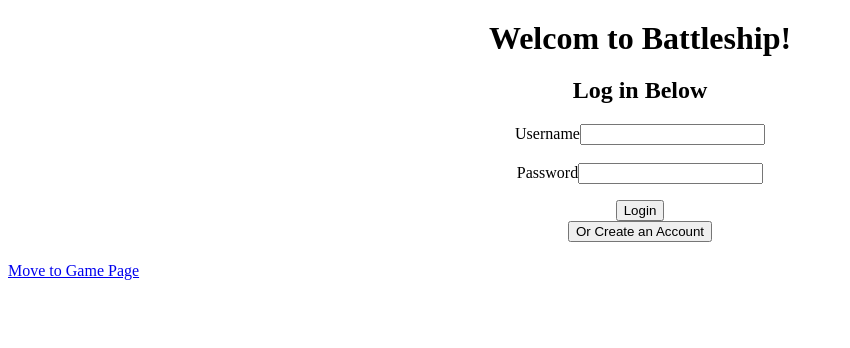
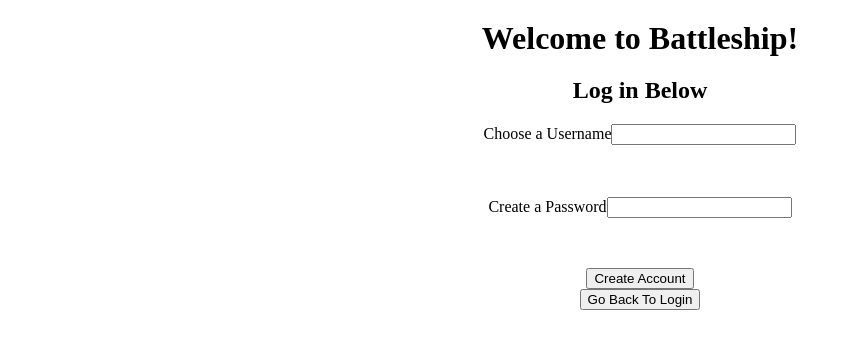
Before and after one commit to pmorrow98/Battleship, a plain HTML site: page index.html in a window 1280 px wide. Both pictures are taken after a click on the button "Or Create an Account". Shown: the whole page, without its empty margins (0-850 px from the left). Drawn offline with nearby package versions, Linux system fonts and the light colour scheme; no server answers.

Commit message:
Login page functionality works and passes on to game page

```diff
--- a/index.html
+++ b/index.html
@@ -8,10 +8,9 @@
     </head>
 
     <body>
-        <h1>Welcom to Battleship!</h1>
+        <h1>Welcome to Battleship!</h1>
         <h2>Log in Below</h2>
         <div id = "loginarea"></div>
-        <a href = "game.html">Move to Game Page</a>
         <script type= "module" src = "login.js"></script>
         <script src="node_modules/axios/dist/axios.js"></script>
     </body>
--- a/login.js
+++ b/login.js
@@ -1,11 +1,10 @@
 let usernames = [];
+let usernameavailable = false;
 
 const renderLogin = function(){
     let area_div = document.getElementById("loginarea");
     area_div.innerHTML = "";
     let form = document.createElement("form");
-    //form.action = "https://battleshipcomp426.herokuapp.com/api/login";
-    //form.method = "post";
 
     let username_label = document.createElement("label");
     username_label.innerText = "Username";
@@ -71,7 +70,7 @@ const handleLoginSubmit = async function(event){
         });
         if(result.data == true){
             // push to game.html page
-            window.location.replace("./game.html");
+            window.location.replace("./game.html" + "#" + submit_username);
         }
         else{
             //put code here to render incorect login text
@@ -85,10 +84,100 @@ const handleLoginSubmit = async function(event){
 
 const renderCreateUser = function(){
     let area_div = document.getElementById("loginarea");
-    //area_div.innerHTML = "";
-    console.log("Create User Called");
+    area_div.innerHTML = "";
+    let form = document.createElement("form");
+
+    let username_label = document.createElement("label");
+    username_label.innerText = "Choose a Username";
+    username_label.for = "username";
+
+    let username_status = document.createElement("p");
+    username_status.id = "username_status";
+
+    let username_input = document.createElement("input");
+    username_input.type = "text";
+    username_input.id = "username";
+    username_input.name = "username";
+    username_input.addEventListener("input", (e) => usernameCheck(e));
+
+    let password_label = document.createElement("label");
+    password_label.innerText = "Create a Password";
+    password_label.for = "password";
+
+    let password_input = document.createElement("input");
+    password_input.type = "password";
+    password_input.id = "password";
+    password_input.name = "password";
+
+    let password_status = document.createElement("p");
+    password_status.id = "password_status";
+
+    let submit_button = document.createElement("button");
+    submit_button.type = "submit";
+    submit_button.value = "Submit";
+    submit_button.innerText = "Create Account";
+
+    let incorrect_area = document.createElement('p');
+    incorrect_area.id = "incorrect_area";
+
+    let login_button = document.createElement("button");
+    login_button.innerText = "Go Back To Login";
+    login_button.addEventListener("click", renderLogin);
+
+    form.appendChild(username_label);
+    form.appendChild(username_input);
+    form.appendChild(username_status);
+    form.appendChild(document.createElement("br"));
+    form.appendChild(document.createElement("br"));
+    form.appendChild(password_label);
+    form.appendChild(password_input);
+    form.appendChild(password_status);
+    form.appendChild(document.createElement("br"));
+    form.appendChild(incorrect_area);
+    form.appendChild(submit_button);
+
+    form.addEventListener("submit", (e) => handleCreateUserSubmit(e));
+
+    area_div.appendChild(form);
+    area_div.appendChild(login_button);
 }
 
+const usernameCheck = function(event){
+    let username_status = document.getElementById("username_status");
+    username_status.innerText = "";
+    let current_input = event.target.value;
+    usernameavailable = true;
+    if(usernames.indexOf(current_input) != -1){
+        username_status.innerText = "Username Taken, Try Something Else";
+        usernameavailable = false;
+    }
+}
+
+const handleCreateUserSubmit = async function(event){
+    event.preventDefault();
+    document.getElementById("password_status").innerText = "";
+    if(usernameavailable){
+        let submit_username = event.target[0].value;
+        let submit_password = event.target[1].value;
+        if(submit_password == "" || submit_username == ""){
+            document.getElementById("password_status").innerText = "Please enter a username and password";
+        }
+        else{
+            const result = await axios({
+                method: 'post',
+                url: 'https://battleshipcomp426.herokuapp.com/api/user',
+                //withCredentials: true,
+                data : {
+                    username: submit_username,
+                    password: submit_password
+                }
+            });
+            if(result.data){
+                renderLogin();
+            }
+        }
+    }
+}
 
 const getUsernames = async function(){
     const result = await axios({
```
Also changed, not shown: renderBoards.js (+2 -15 lines).
